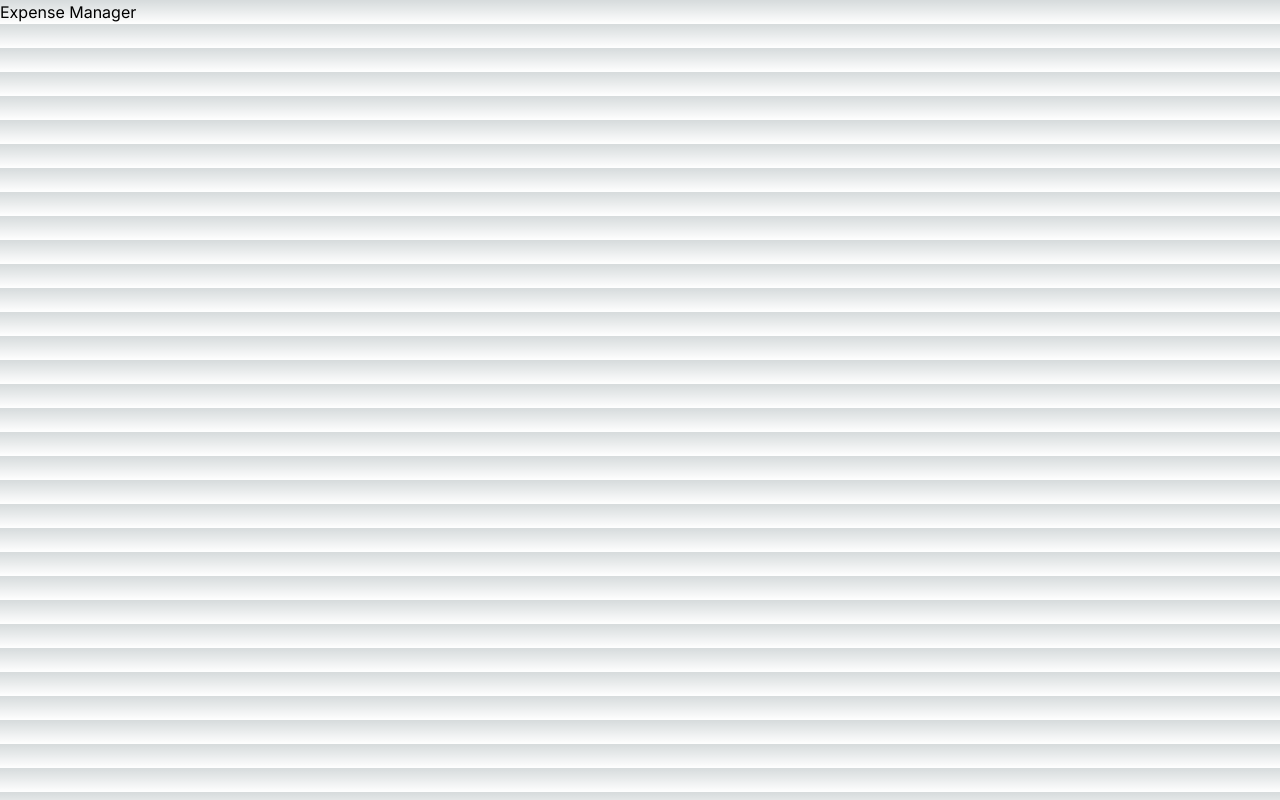
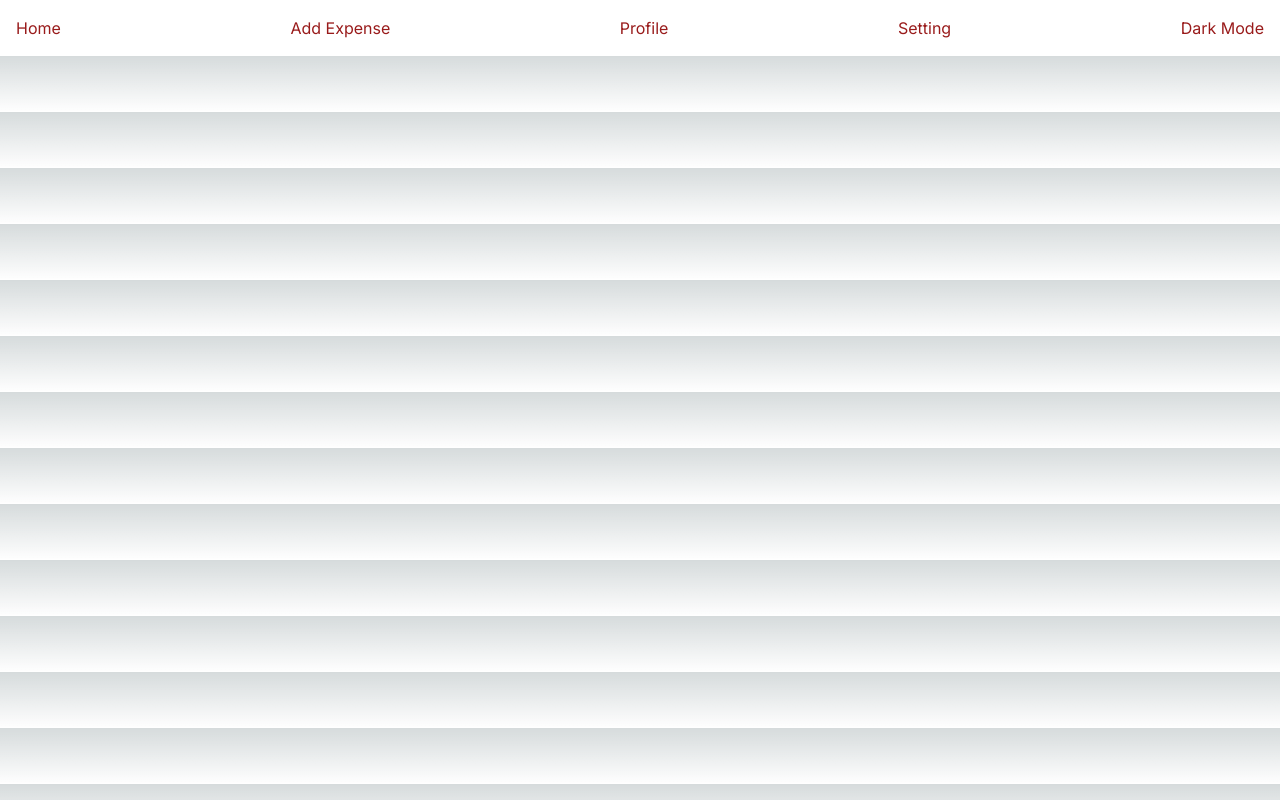
Before and after one commit to 11amanraj/expense-manager, a Next.js app: page / in a window 1280 px wide. Built offline with nearby package versions, Linux system fonts and the light colour scheme.

Commit message:
Added NavBar component

```diff
--- a/app/layout.tsx
+++ b/app/layout.tsx
@@ -1,3 +1,4 @@
+import NavBar from '@components/NavBar'
 import '@styles/globals.css'
 import { Inter } from 'next/font/google'
 
@@ -16,6 +17,7 @@ export default function RootLayout({
   return (
     <html lang="en">
       <body className={inter.className}>
+        <NavBar />
         <main>
           {children}
         </main>
--- a/app/page.tsx
+++ b/app/page.tsx
@@ -3,7 +3,7 @@ import Image from 'next/image'
 export default function Home() {
   return (
     <section>
-      Expense Manager
+      {/* Expense Manager */}
     </section>
   )
 }
--- /dev/null
+++ b/components/NavBar.tsx
@@ -0,0 +1,13 @@
+export default function NavBar() {
+  return (
+    <nav className="bg-white text-red-800 px-4 py-4">
+        <ul className="flex justify-between">
+            <li>Home</li>
+            <li>Add Expense</li>
+            <li>Profile</li>
+            <li>Setting</li>
+            <li>Dark Mode</li>
+        </ul>
+    </nav>
+  )
+}
```
